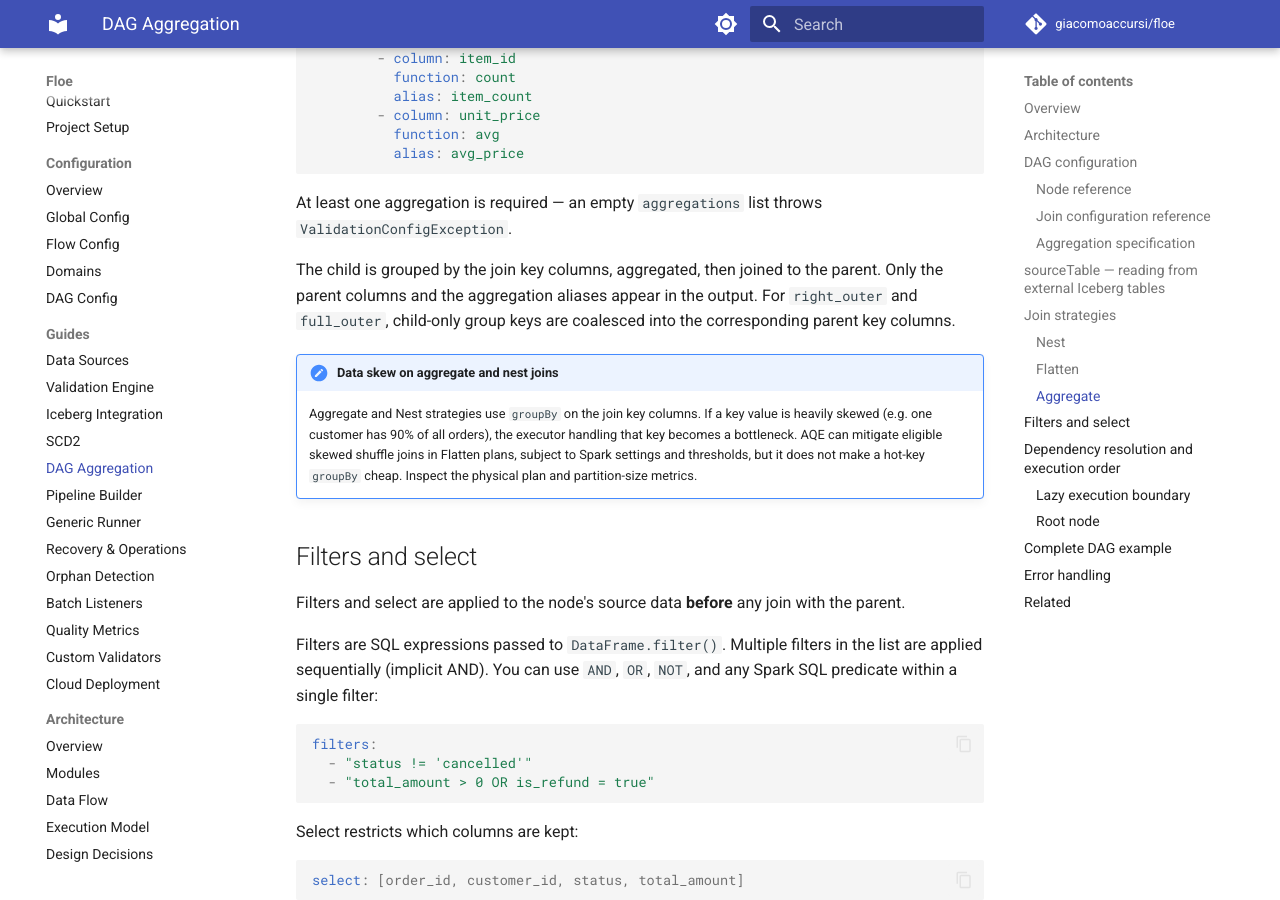
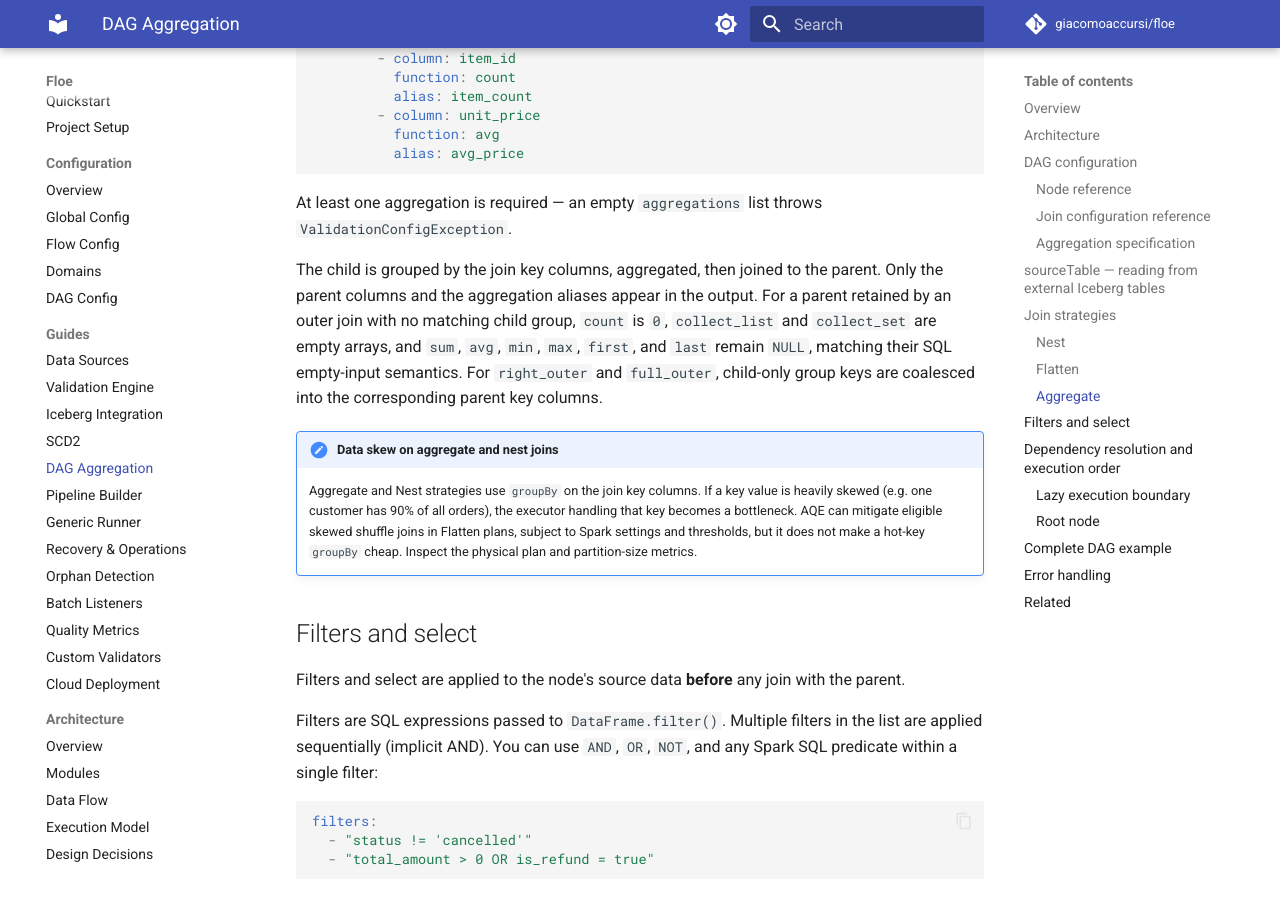
Before and after one commit to giacomoaccursi/Floe, an MkDocs documentation site: the page built from site-docs/guides/dag-aggregation.md, in a window 1280 px wide and 900 px high, scrolled down 6295 px. Built offline with MkDocs 1.6.1 and Material for MkDocs 9.7.7, drawn with Linux system fonts in a browser that asks for light colours; comment, search, counter and statistics services are not loaded.

Commit message:
docs: clarify empty aggregate results

```diff
--- a/site-docs/guides/dag-aggregation.md
+++ b/site-docs/guides/dag-aggregation.md
@@ -205,7 +205,7 @@ Combines a parent table with a child table by computing summary statistics from
 
 At least one aggregation is required — an empty `aggregations` list throws `ValidationConfigException`.
 
-The child is grouped by the join key columns, aggregated, then joined to the parent. Only the parent columns and the aggregation aliases appear in the output. For `right_outer` and `full_outer`, child-only group keys are coalesced into the corresponding parent key columns.
+The child is grouped by the join key columns, aggregated, then joined to the parent. Only the parent columns and the aggregation aliases appear in the output. For a parent retained by an outer join with no matching child group, `count` is `0`, `collect_list` and `collect_set` are empty arrays, and `sum`, `avg`, `min`, `max`, `first`, and `last` remain `NULL`, matching their SQL empty-input semantics. For `right_outer` and `full_outer`, child-only group keys are coalesced into the corresponding parent key columns.
 
 !!!note "Data skew on aggregate and nest joins"
     Aggregate and Nest strategies use `groupBy` on the join key columns. If a key value is heavily skewed (e.g. one customer has 90% of all orders), the executor handling that key becomes a bottleneck. AQE can mitigate eligible skewed shuffle joins in Flatten plans, subject to Spark settings and thresholds, but it does not make a hot-key `groupBy` cheap. Inspect the physical plan and partition-size metrics.
```
Also changed, not shown: site-docs/configuration/dag.md (+1 -1 lines).
